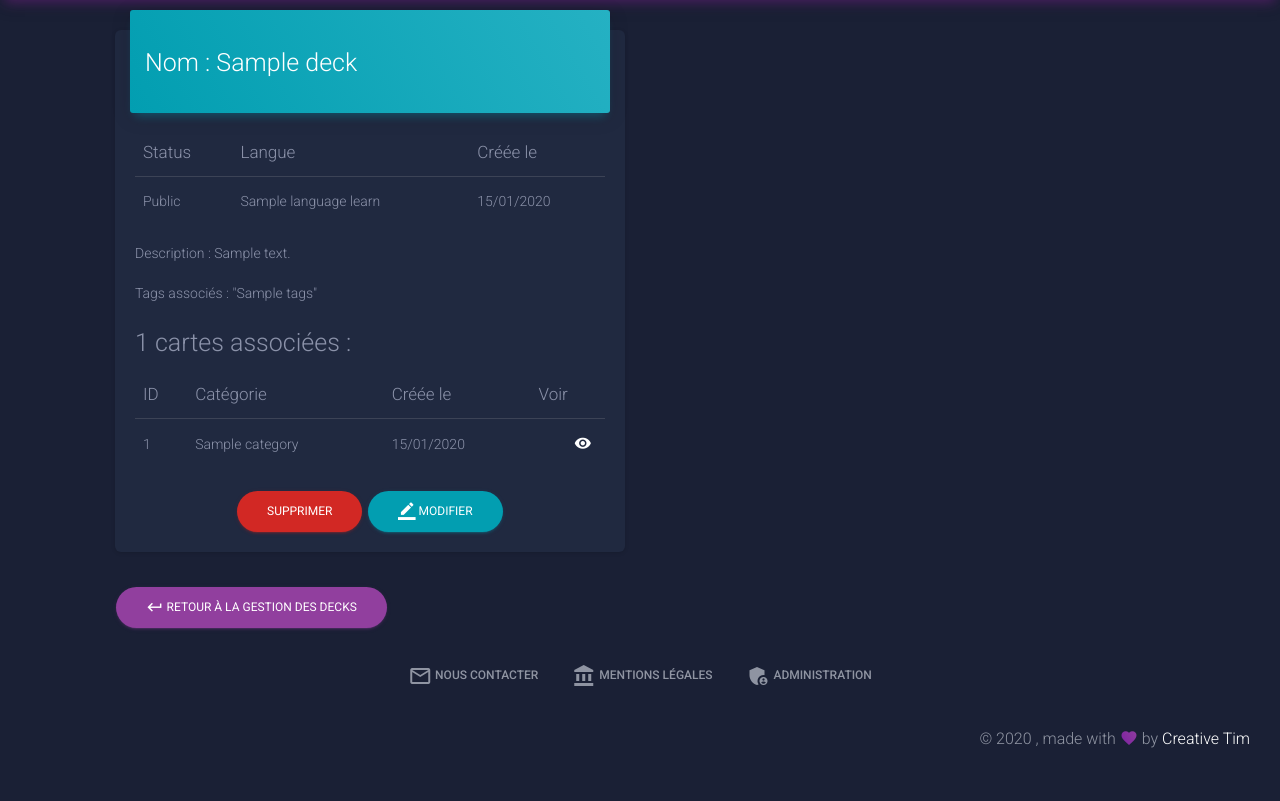
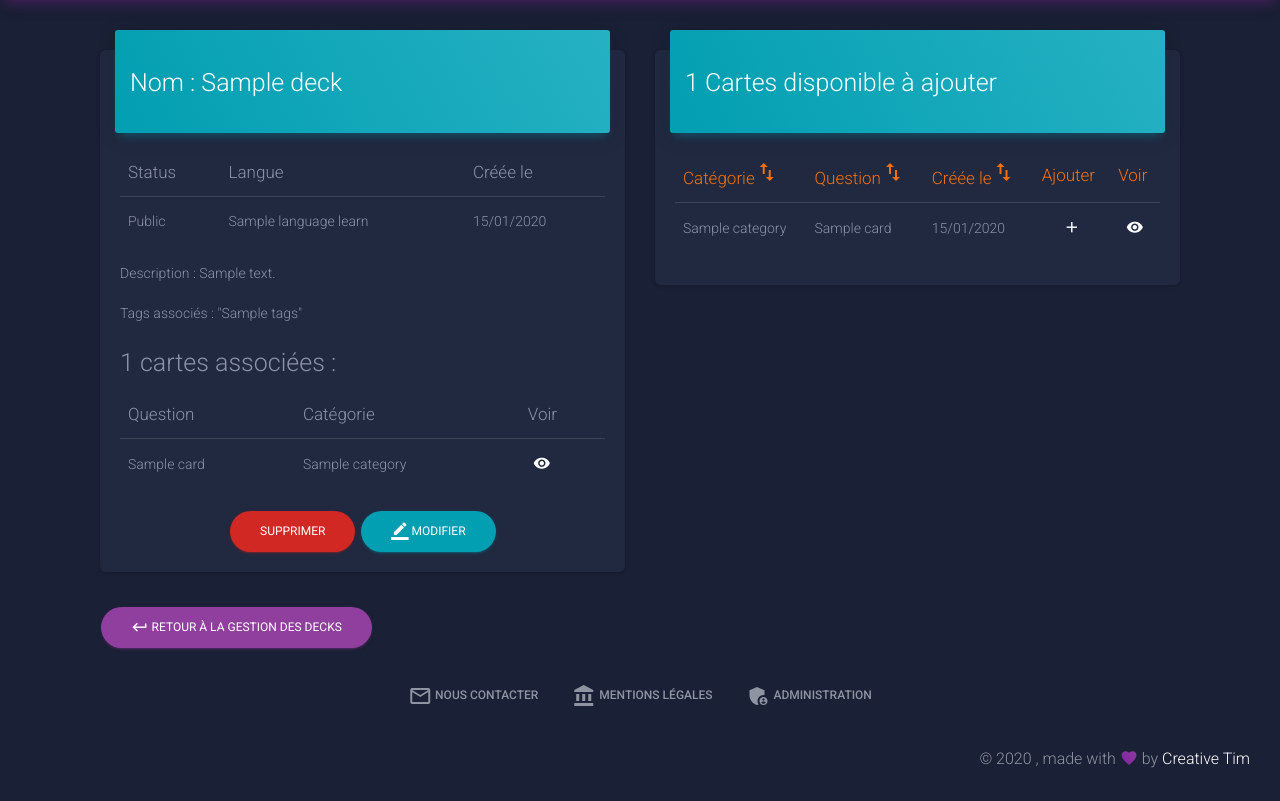
Before and after one commit to Tofu-Sauvage/flashcard_project, a PHP site: template templates/pages/user/deckDetail.html.twig in a window 1280 px wide. Shown: the part 70-871 px from the top of the page. Before the commit the page ends 818 px from the top, so only its background shows below. Run offline with PHP 8.4, Linux system fonts and the light colour scheme; the template is opened without the code that fills it: most values are stand-ins (such as "Sample title", 1, 10 or a date in 2020); some libraries are stand-ins or nearby versions.

Commit message:
Ajout de cartes dans un deck

```diff
--- a/config/routes.yaml
+++ b/config/routes.yaml
@@ -148,6 +148,10 @@ deck-delete:
   path: /profile/delete/deck/{id}
   controller: App\Controller\DecksController::deleteUserAction
 
+add-card-to-deck:
+  path: /profile/add-card/deck/{idCard}/{idDeck}
+  controller: App\Controller\DecksController::addCardToDeckFromDeckDetailAction
+
 # ____________ révision & quiz ________________
 
 revision:
--- a/templates/pages/user/deckDetail.html.twig
+++ b/templates/pages/user/deckDetail.html.twig
@@ -2,8 +2,17 @@
 
 {% block body %}
 
+{% for message in app.flashes('success') %}
+
+		<div class="alert alert-success mt-4" role="alert">
+			{{ message }}
+		</div>
+
+	{% endfor %}
+
 <div class="content">
   <div class="container-fluid">
+    <div class="row">
       <div class="col-md-6">
         <div class="card">
           <div class="card-header card-header-info">
@@ -45,9 +54,8 @@
             <table class="table">
               <thead>
                 <tr>
-                <th>ID</th>
+                  <th>Question</th>
                   <th>Catégorie</th>
-                <th>Créée le</th>
                   <th>Voir</th>
                 </tr>
               </thead>
@@ -55,10 +63,10 @@
                 {% for card in deck.cards%}
 
                 <tr>
-                <td>{{ card.id }}</td>
+                  <td>{{ card.question }}</td>
                   <td>{{ card.category.name }}</td>
-                <td>{{ card.createdAt | date("d/m/Y") }}</td>
-                <td class="td-actions text-right">
+                  {# <td>{{ card.createdAt | date("d/m/Y") }}</td> #}
+                  <td class="td-actions text-left">
                     <a href="{{ path('card-detail', { id: card.id }) }}"
                       ><button
                         type="button"
@@ -97,6 +105,60 @@
           Retour à la gestion des decks
         </a>
       </div>
+
+      <div class="col-md-6">
+        <div class="card">
+          <div class="card-header card-header-info">
+            <h3 class="pb-2">{% set count = 0 %} {% for card in cards %} {% set count = count + 1 %}
+								{% endfor %} {{ count }} Cartes disponible à ajouter</h3>
+          </div>
+          <div class="card-body">
+						<div class="tab-content">
+							<div class="tab-panel active">
+								<table class="table" id="table">
+									<thead>
+										<tr>
+											<th class="text-warning" style="cursor: pointer" onclick="sortTable(0)">Catégorie<i class="material-icons">import_export</i>
+											</th>
+											<th class="text-warning" style="cursor: pointer" onclick="sortTable(1)">Question<i class="material-icons">import_export</i>
+											</th>
+											<th class="text-warning" style="cursor: pointer" onclick="sortTable(2)">Créée le<i class="material-icons">import_export</i>
+											</th>
+											<th class="text-warning">Ajouter</th>
+											<th class="text-warning">Voir</th>
+										</tr>
+									</thead>
+									<tbody>
+										{% for card in cards %}
+											<tr>
+												<td>{{ card.category.name }}</td>
+												<td>{{ card.question |length > 15 ? card.question|slice(0, 15) ~ '...' : card.question }}</td>
+												<td>{{ card.createdAt | date("d/m/Y") }}</td>
+												<td class="td-actions text-center">
+													<a href="{{ path('add-card-to-deck', {idCard: card.id, idDeck: deck.id}) }}">
+														<button type="button" rel="tooltip" title="" class="btn btn-white btn-link btn-sm">
+															<i class="material-icons">add</i>
+														</button>
+													</a>
+												</td>
+
+												<td class="td-actions text-center">
+													<a href="{{ path('card-detail', { id: card.id }) }}">
+														<button type="button" rel="tooltip" title="" class="btn btn-white btn-link btn-sm">
+															<i class="material-icons">remove_red_eye</i>
+														</button>
+													</a>
+												</td>
+											</tr>
+										{% endfor %}
+									</tbody>
+								</table>
+							</div>
+						</div>
+					</div>
+        </div>
+      </div>
+    </div>
   </div>
 </div>
 
```
Also changed, not shown: src/Controller/DecksController.php (+19 -2 lines), public/readMe.txt. Lines whose indentation alone changed are shown as unchanged.
